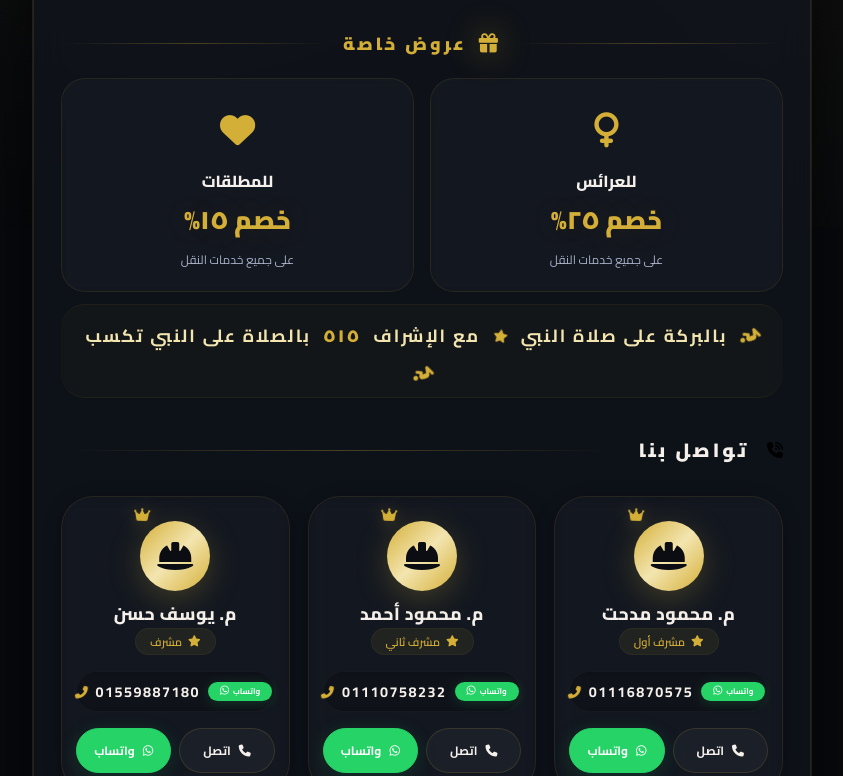
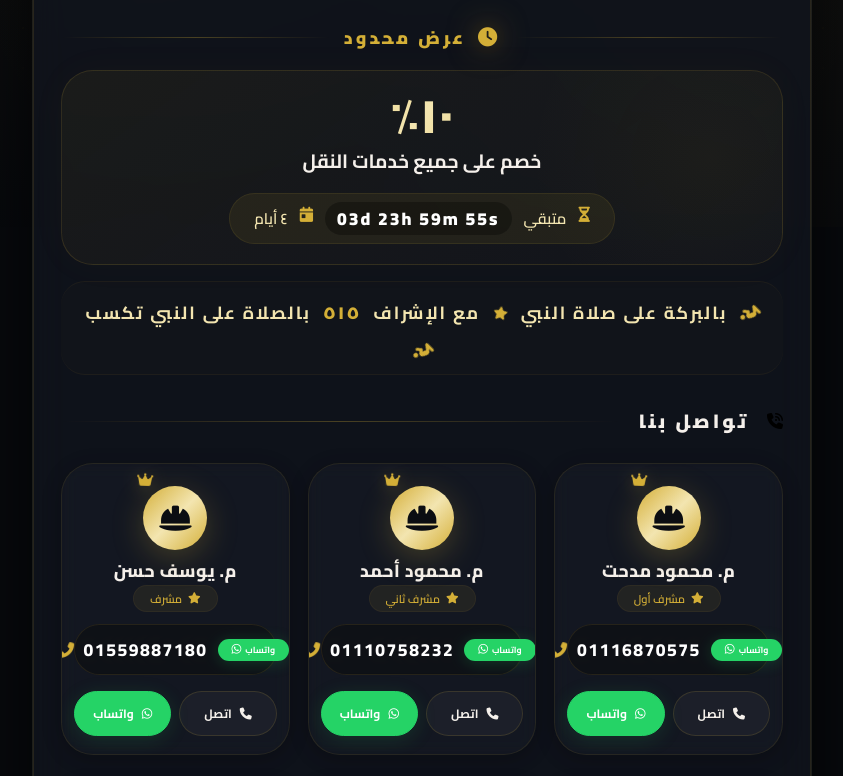
Before and after one commit to m7v3ga-cmyk/C, a plain HTML site: page index.html in a window 1280 px wide. Shown: the part 573-1349 px from the top of the page, without its empty margins (218-1061 px from the left). Drawn offline with Linux system fonts and the light colour scheme; grey boxes are pictures that could not be loaded.

Commit message:
Update index.html

```diff
--- a/index.html
+++ b/index.html
@@ -19,9 +19,9 @@
             --gold-glow: rgba(212, 175, 55, 0.3);
             --gold-gradient: linear-gradient(135deg, #d4af37, #f3e5b0, #d4af37);
             --bg-deep: #080a0e;
-            --bg-card: rgba(18, 22, 32, 0.65);
+            --bg-card: rgba(18, 22, 32, 0.70);
             --text-light: #f5f0eb;
-            --text-muted: #aab3c9;
+            --text-muted: #b0b9cf;
             --radius-xl: 60px 60px 40px 40px;
             --radius-lg: 32px;
             --radius-md: 24px;
@@ -51,7 +51,7 @@
             overflow-x: hidden;
         }
 
-        /* ===== الخلفية الإبداعية: شبكة نقطية + توهج ===== */
+        /* خلفية شبكة ذهبية فاخرة */
         body::before {
             content: '';
             position: fixed;
@@ -60,7 +60,6 @@
                 radial-gradient(circle at 20% 30%, rgba(212, 175, 55, 0.06) 0%, transparent 50%),
                 radial-gradient(circle at 80% 70%, rgba(212, 175, 55, 0.04) 0%, transparent 40%),
                 radial-gradient(circle at 50% 50%, rgba(212, 175, 55, 0.02) 0%, transparent 70%);
-            background-size: 100% 100%;
             z-index: 0;
             pointer-events: none;
         }
@@ -112,7 +111,7 @@
         }
 
         /* ============================================================
-                   HEADER – شعار فاخر مع شريط ذهبي متحرك
+                   HEADER – 515
                    ============================================================ */
         .header {
             background: linear-gradient(145deg, #0e121b, #1a1f2b);
@@ -284,7 +283,6 @@
             border-radius: var(--radius-md);
             padding: 20px 24px;
             margin-bottom: 24px;
-            position: relative;
             transition: all 0.4s ease;
             box-shadow: inset 0 0 40px rgba(212, 175, 55, 0.02);
         }
@@ -346,11 +344,10 @@
         }
 
         /* ============================================================
-                   قسم العروض والخصومات الجديد
+                   قسم العروض – خصم ١٠٪ لمدة ٤ أيام + عداد
                    ============================================================ */
         .offers-section {
             margin-bottom: 28px;
-            padding: 6px 0;
         }
 
         .offers-head {
@@ -358,7 +355,7 @@
             align-items: center;
             justify-content: center;
             gap: 14px;
-            margin-bottom: 18px;
+            margin-bottom: 16px;
         }
 
         .offers-head .line {
@@ -394,86 +391,85 @@
             }
         }
 
-        .offers-grid {
-            display: grid;
-            grid-template-columns: repeat(2, 1fr);
-            gap: 16px;
-            margin-bottom: 12px;
-        }
-
-        .offer-card {
-            background: rgba(255, 255, 255, 0.02);
-            border: 1px solid rgba(212, 175, 55, 0.10);
-            border-radius: var(--radius-md);
-            padding: 20px 16px;
+        .offer-main {
+            background: linear-gradient(145deg, rgba(212, 175, 55, 0.06), rgba(212, 175, 55, 0.02));
+            border: 1px solid rgba(212, 175, 55, 0.15);
+            border-radius: var(--radius-lg);
+            padding: 20px 24px;
             text-align: center;
-            transition: all 0.4s ease;
-            backdrop-filter: blur(4px);
             position: relative;
             overflow: hidden;
-        }
-
-        .offer-card::before {
+            box-shadow: 0 0 40px rgba(212, 175, 55, 0.03);
+        }
+
+        .offer-main::before {
             content: '';
             position: absolute;
-            top: 0;
-            right: 0;
-            width: 4px;
-            height: 100%;
+            top: -30%;
+            right: -20%;
+            width: 60%;
+            height: 150%;
+            background: radial-gradient(circle, rgba(212, 175, 55, 0.04), transparent 70%);
+            pointer-events: none;
+        }
+
+        .offer-main .discount-big {
+            font-size: 3rem;
+            font-weight: 900;
             background: var(--gold-gradient);
-            opacity: 0;
-            transition: opacity 0.4s ease;
-        }
-
-        .offer-card:hover::before {
-            opacity: 1;
-        }
-
-        .offer-card:hover {
-            transform: translateY(-6px);
-            border-color: rgba(212, 175, 55, 0.25);
-            box-shadow: var(--shadow-gold);
-            background: rgba(255, 255, 255, 0.04);
-        }
-
-        .offer-card .offer-icon {
-            font-size: 2.2rem;
+            -webkit-background-clip: text;
+            -webkit-text-fill-color: transparent;
+            background-clip: text;
+            line-height: 1;
+            display: block;
+        }
+
+        .offer-main .discount-label {
+            font-size: 1.2rem;
+            font-weight: 700;
+            color: var(--text-light);
+            margin: 4px 0 6px;
+        }
+
+        .offer-main .discount-days {
+            display: inline-flex;
+            align-items: center;
+            gap: 12px;
+            background: rgba(212, 175, 55, 0.08);
+            border: 1px solid rgba(212, 175, 55, 0.1);
+            padding: 8px 24px;
+            border-radius: 60px;
+            margin: 8px auto 0;
+            font-size: 0.95rem;
+            color: var(--gold-light);
+            font-weight: 600;
+        }
+
+        .offer-main .discount-days i {
             color: var(--gold);
-            margin-bottom: 6px;
-            display: block;
-            animation: iconFloat 4s ease-in-out infinite;
-        }
-
-        .offer-card .offer-title {
-            font-size: 1rem;
-            font-weight: 800;
-            color: var(--text-light);
-            line-height: 1.3;
-        }
-
-        .offer-card .offer-discount {
-            font-size: 1.6rem;
+            animation: iconFloat 2s ease-in-out infinite;
+        }
+
+        .offer-main .discount-days .timer {
             font-weight: 900;
-            color: var(--gold);
-            margin: 4px 0;
-            text-shadow: 0 0 30px rgba(212, 175, 55, 0.15);
-        }
-
-        .offer-card .offer-desc {
-            font-size: 0.75rem;
-            color: var(--text-muted);
-            font-weight: 500;
-        }
-
-        /* شعار البركة والنبي */
+            color: #fff;
+            background: rgba(0, 0, 0, 0.3);
+            padding: 0 12px;
+            border-radius: 30px;
+            font-size: 1.1rem;
+            letter-spacing: 2px;
+            direction: ltr;
+        }
+
+        /* ===== شعار البركة ===== */
         .blessing-tag {
             text-align: center;
             padding: 14px 20px;
-            margin-top: 6px;
+            margin-top: 16px;
             border-top: 1px solid rgba(212, 175, 55, 0.06);
             border-bottom: 1px solid rgba(212, 175, 55, 0.06);
             border-radius: var(--radius-md);
-            background: rgba(212, 175, 55, 0.03);
+            background: rgba(212, 175, 55, 0.02);
         }
 
         .blessing-tag p {
@@ -500,7 +496,7 @@
         }
 
         /* ============================================================
-                   قسم تواصل بنا – المهندسين
+                   قسم تواصل بنا – المهندسون (محسّن)
                    ============================================================ */
         .contact-section {
             margin-bottom: 8px;
@@ -510,7 +506,7 @@
             display: flex;
             align-items: center;
             gap: 18px;
-            margin-bottom: 28px;
+            margin-bottom: 24px;
         }
 
         .section-head .line {
@@ -539,7 +535,7 @@
             animation: pulseGold 2s ease-in-out infinite;
         }
 
-        /* ===== شبكة المهندسين الثلاثية ===== */
+        /* ===== شبكة المهندسين – تصميم محسّن مع أرقام بارزة ===== */
         .engineers-grid {
             display: grid;
             grid-template-columns: repeat(3, 1fr);
@@ -553,7 +549,7 @@
             -webkit-backdrop-filter: blur(8px);
             border: 1px solid rgba(212, 175, 55, 0.10);
             border-radius: var(--radius-lg);
-            padding: 24px 14px 20px;
+            padding: 22px 12px 18px;
             text-align: center;
             transition: all 0.5s cubic-bezier(0.23, 1, 0.32, 1);
             display: flex;
@@ -585,8 +581,8 @@
             content: '';
             position: absolute;
             bottom: 0;
-            left: 10%;
-            right: 10%;
+            left: 15%;
+            right: 15%;
             height: 2px;
             background: var(--gold-gradient);
             border-radius: 4px;
@@ -601,23 +597,23 @@
         }
 
         .engineer-card:hover {
-            transform: translateY(-12px) scale(1.02);
+            transform: translateY(-10px) scale(1.02);
             border-color: rgba(212, 175, 55, 0.25);
             box-shadow: var(--shadow-gold), 0 0 60px rgba(212, 175, 55, 0.05);
             background: rgba(255, 255, 255, 0.04);
         }
 
         .engineer-avatar {
-            width: 70px;
-            height: 70px;
+            width: 64px;
+            height: 64px;
             border-radius: 50%;
             background: var(--gold-gradient);
             display: flex;
             align-items: center;
             justify-content: center;
             color: #0b0d12;
-            font-size: 2rem;
-            margin-bottom: 12px;
+            font-size: 1.8rem;
+            margin-bottom: 10px;
             box-shadow: 0 8px 32px rgba(212, 175, 55, 0.25);
             position: relative;
             transition: all 0.4s ease;
@@ -662,25 +658,26 @@
             font-size: 0.7rem;
             color: var(--gold);
             font-weight: 600;
-            margin-bottom: 16px;
+            margin-bottom: 12px;
             display: flex;
             align-items: center;
             gap: 6px;
             background: rgba(212, 175, 55, 0.08);
-            padding: 2px 14px;
+            padding: 2px 16px;
             border-radius: 30px;
             border: 1px solid rgba(212, 175, 55, 0.06);
         }
 
+        /* حقل الهاتف – أكثر وضوحاً وجاذبية */
         .phone-field {
             display: flex;
             align-items: center;
             justify-content: center;
-            gap: 8px;
-            background: rgba(0, 0, 0, 0.3);
-            border: 1px solid rgba(255, 255, 255, 0.04);
+            gap: 10px;
+            background: rgba(0, 0, 0, 0.35);
+            border: 1px solid rgba(212, 175, 55, 0.12);
             border-radius: 60px;
-            padding: 6px 16px 6px 12px;
+            padding: 8px 18px 8px 14px;
             width: 100%;
             margin-bottom: 14px;
             transition: all 0.3s ease;
@@ -689,13 +686,14 @@
         }
 
         .phone-field:hover {
-            border-color: rgba(212, 175, 55, 0.2);
-            background: rgba(0, 0, 0, 0.4);
+            border-color: rgba(212, 175, 55, 0.3);
+            background: rgba(0, 0, 0, 0.5);
+            box-shadow: 0 0 30px rgba(212, 175, 55, 0.05);
         }
 
         .phone-field .phone-icon {
             color: var(--gold);
-            font-size: 0.8rem;
+            font-size: 1rem;
             animation: ringPhone 2s ease-in-out infinite;
         }
 
@@ -720,30 +718,31 @@
 
         .phone-field .number {
             font-family: 'Cairo', monospace;
-            font-size: 0.9rem;
-            font-weight: 700;
-            color: var(--text-light);
+            font-size: 1.1rem;
+            font-weight: 800;
+            color: #fff;
             letter-spacing: 1.5px;
             text-align: center;
             flex: 1;
+            text-shadow: 0 0 20px rgba(212, 175, 55, 0.1);
         }
 
         .phone-field .wa-badge {
             background: #25D366;
             color: #fff;
-            font-size: 0.5rem;
+            font-size: 0.55rem;
             font-weight: 700;
-            padding: 2px 12px;
+            padding: 3px 14px;
             border-radius: 30px;
             display: inline-flex;
             align-items: center;
             gap: 4px;
             white-space: nowrap;
-            box-shadow: 0 2px 12px rgba(37, 211, 102, 0.2);
+            box-shadow: 0 2px 16px rgba(37, 211, 102, 0.2);
         }
 
         .phone-field .wa-badge i {
-            font-size: 0.65rem;
+            font-size: 0.7rem;
         }
 
         .action-row {
@@ -1033,9 +1032,16 @@
         }
 
         @media (max-width: 650px) {
-            .offers-grid {
-                grid-template-columns: 1fr 1fr;
-                gap: 12px;
+            .offer-main .discount-big {
+                font-size: 2.4rem;
+            }
+            .offer-main .discount-days {
+                font-size: 0.8rem;
+                padding: 6px 16px;
+            }
+            .offer-main .discount-days .timer {
+                font-size: 0.9rem;
+                padding: 0 8px;
             }
             .header h1 {
                 font-size: 2.6rem;
@@ -1086,36 +1092,16 @@
                 padding: 18px 10px 16px;
             }
             .engineer-avatar {
-                width: 60px;
-                height: 60px;
-                font-size: 1.6rem;
+                width: 56px;
+                height: 56px;
+                font-size: 1.5rem;
+            }
+            .phone-field .number {
+                font-size: 1rem;
             }
         }
 
         @media (max-width: 480px) {
-            .offers-grid {
-                grid-template-columns: 1fr 1fr;
-                gap: 10px;
-            }
-            .offer-card {
-                padding: 14px 10px;
-            }
-            .offer-card .offer-icon {
-                font-size: 1.6rem;
-            }
-            .offer-card .offer-title {
-                font-size: 0.8rem;
-            }
-            .offer-card .offer-discount {
-                font-size: 1.2rem;
-            }
-            .offer-card .offer-desc {
-                font-size: 0.65rem;
-            }
-            .blessing-tag p {
-                font-size: 0.85rem;
-                gap: 8px;
-            }
             .engineers-grid {
                 grid-template-columns: 1fr 1fr;
                 gap: 12px;
@@ -1168,6 +1154,26 @@
             .desc-title {
                 font-size: 0.75rem;
             }
+            .offer-main {
+                padding: 16px;
+            }
+            .offer-main .discount-big {
+                font-size: 2rem;
+            }
+            .offer-main .discount-label {
+                font-size: 1rem;
+            }
+            .offer-main .discount-days {
+                font-size: 0.7rem;
+                padding: 4px 12px;
+            }
+            .offer-main .discount-days .timer {
+                font-size: 0.8rem;
+            }
+            .blessing-tag p {
+                font-size: 0.85rem;
+                gap: 8px;
+            }
             .engineer-card {
                 padding: 14px 6px 12px;
                 border-radius: var(--radius-md);
@@ -1191,13 +1197,17 @@
             }
             .phone-field {
                 padding: 4px 10px;
+                gap: 6px;
             }
             .phone-field .number {
-                font-size: 0.7rem;
+                font-size: 0.85rem;
             }
             .phone-field .wa-badge {
-                font-size: 0.4rem;
-                padding: 1px 6px;
+                font-size: 0.45rem;
+                padding: 2px 8px;
+            }
+            .phone-field .wa-badge i {
+                font-size: 0.6rem;
             }
             .action-row .btn {
                 font-size: 0.6rem;
@@ -1230,10 +1240,6 @@
         }
 
         @media (max-width: 380px) {
-            .offers-grid {
-                grid-template-columns: 1fr 1fr;
-                gap: 8px;
-            }
             .engineers-grid {
                 grid-template-columns: 1fr 1fr;
                 gap: 8px;
@@ -1253,7 +1259,7 @@
                 font-size: 0.7rem;
             }
             .phone-field .number {
-                font-size: 0.6rem;
+                font-size: 0.7rem;
             }
             .action-row .btn {
                 font-size: 0.5rem;
@@ -1262,6 +1268,18 @@
             .action-row .btn i {
                 font-size: 0.55rem;
             }
+            .offer-main .discount-big {
+                font-size: 1.6rem;
+            }
+            .offer-main .discount-days {
+                font-size: 0.6rem;
+            }
+            .offer-main .discount-days .timer {
+                font-size: 0.7rem;
+            }
+            .blessing-tag p {
+                font-size: 0.7rem;
+            }
             .gallery-mini {
                 gap: 4px;
             }
@@ -1272,12 +1290,6 @@
                 font-size: 0.5rem;
                 padding: 4px 8px;
             }
-            .offer-card .offer-discount {
-                font-size: 1rem;
-            }
-            .blessing-tag p {
-                font-size: 0.7rem;
-            }
         }
 
         /* ===== SCROLLBAR ذهبية ===== */
@@ -1298,7 +1310,7 @@
     <div class="card">
 
         <!-- ============================================================
-        HEADER – تم التحديث إلى ٥١٥
+        HEADER – الإشراف ٥١٥
         ============================================================ -->
         <div class="header">
             <div class="logo-wrapper">
@@ -1334,33 +1346,26 @@
             </div>
 
             <!-- ============================================================
-            قسم العروض والخصومات الجديد
+            خصم ١٠٪ لمدة ٤ أيام مع عداد تنازلي
             ============================================================ -->
             <div class="offers-section">
                 <div class="offers-head">
                     <div class="line"></div>
-                    <h3><i class="fas fa-gift"></i> عروض خاصة</h3>
+                    <h3><i class="fas fa-clock"></i> عرض محدود</h3>
                     <div class="line"></div>
                 </div>
 
-                <div class="offers-grid">
-                    <!-- خصم العرائس -->
-                    <div class="offer-card">
-                        <span class="offer-icon"><i class="fas fa-venus"></i></span>
-                        <div class="offer-title">للعرائس</div>
-                        <div class="offer-discount">خصم ٢٥%</div>
-                        <div class="offer-desc">على جميع خدمات النقل</div>
-                    </div>
-                    <!-- خصم المطلقات -->
-                    <div class="offer-card">
-                        <span class="offer-icon"><i class="fas fa-heart"></i></span>
-                        <div class="offer-title">للمطلقات</div>
-                        <div class="offer-discount">خصم ١٥%</div>
-                        <div class="offer-desc">على جميع خدمات النقل</div>
+                <div class="offer-main">
+                    <span class="discount-big">١٠٪</span>
+                    <div class="discount-label">خصم على جميع خدمات النقل</div>
+                    <div class="discount-days">
+                        <i class="fas fa-hourglass-half"></i>
+                        متبقي <span class="timer" id="countdownTimer">--:--:--</span>
+                        <i class="fas fa-calendar-day"></i> ٤ أيام
                     </div>
                 </div>
 
-                <!-- شعار البركة والنبي -->
+                <!-- شعار البركة -->
                 <div class="blessing-tag">
                     <p>
                         <i class="fas fa-pray"></i>
@@ -1373,7 +1378,7 @@
             </div>
 
             <!-- ============================================================
-            قسم تواصل بنا – المهندسون
+            تواصل بنا – المهندسون (بطاقات محسّنة)
             ============================================================ -->
             <div class="contact-section">
                 <div class="section-head">
@@ -1403,7 +1408,7 @@
                 </div>
             </div>
 
-            <!-- ===== الموقع + أزرار الخريطة ===== -->
+            <!-- ===== الموقع ===== -->
             <div class="location-row">
                 <div class="location-box">
                     <i class="fas fa-location-dot"></i>
@@ -1424,7 +1429,7 @@
         </div>
 
         <!-- ============================================================
-        FOOTER – تم التحديث إلى ٥١٥
+        FOOTER
         ============================================================ -->
         <div class="card-footer">
             <div class="brand">
@@ -1440,12 +1445,48 @@
     </div>
 
     <!-- ============================================================
-    JAVASCRIPT – بيانات المهندسين
+    JAVASCRIPT – عداد تنازلي ٤ أيام + بيانات المهندسين
     ============================================================ -->
     <script>
         (function() {
             'use strict';
 
+            // ==========================================================
+            // عداد تنازلي لمدة ٤ أيام (يبدأ من الآن)
+            // ==========================================================
+            let endTime = new Date();
+            endTime.setDate(endTime.getDate() + 4); // 4 أيام من الآن
+
+            function updateTimer() {
+                const now = new Date();
+                const diff = endTime - now;
+
+                if (diff <= 0) {
+                    document.getElementById('countdownTimer').textContent = 'انتهى!';
+                    return;
+                }
+
+                const days = Math.floor(diff / (1000 * 60 * 60 * 24));
+                const hours = Math.floor((diff % (1000 * 60 * 60 * 24)) / (1000 * 60 * 60));
+                const minutes = Math.floor((diff % (1000 * 60 * 60)) / (1000 * 60));
+                const seconds = Math.floor((diff % (1000 * 60)) / 1000);
+
+                // عرض الأيام والساعات والدقائق والثواني
+                const timerEl = document.getElementById('countdownTimer');
+                if (days > 0) {
+                    timerEl.textContent = `${String(days).padStart(2, '0')}d ${String(hours).padStart(2, '0')}h ${String(minutes).padStart(2, '0')}m ${String(seconds).padStart(2, '0')}s`;
+                } else {
+                    timerEl.textContent = `${String(hours).padStart(2, '0')}:${String(minutes).padStart(2, '0')}:${String(seconds).padStart(2, '0')}`;
+                }
+            }
+
+            // تحديث كل ثانية
+            updateTimer();
+            setInterval(updateTimer, 1000);
+
+            // ==========================================================
+            // بيانات المهندسين الثابتة (3 مشرفين)
+            // ==========================================================
             const ENGINEERS = [{
                 id: 'e1',
                 name: 'م. محمود مدحت',
@@ -1475,12 +1516,12 @@
                 if (!container) return;
 
                 let html = '';
-                ENGINEERS.forEach((eng, index) => {
+                ENGINEERS.forEach((eng) => {
                     const waMessage = encodeURIComponent(
                         'السلام عليكم ... أرغب في خدمة نقل الأثاث (الإشراف 515)'
                     );
                     html += `
-                                <div class="engineer-card" data-id="${eng.id}" style="animation-delay: ${index * 0.1}s;">
+                                <div class="engineer-card" data-id="${eng.id}">
                                     <div class="engineer-avatar">
                                         <i class="fas fa-hard-hat"></i>
                                         <i class="fas fa-crown crown-icon"></i>
```
